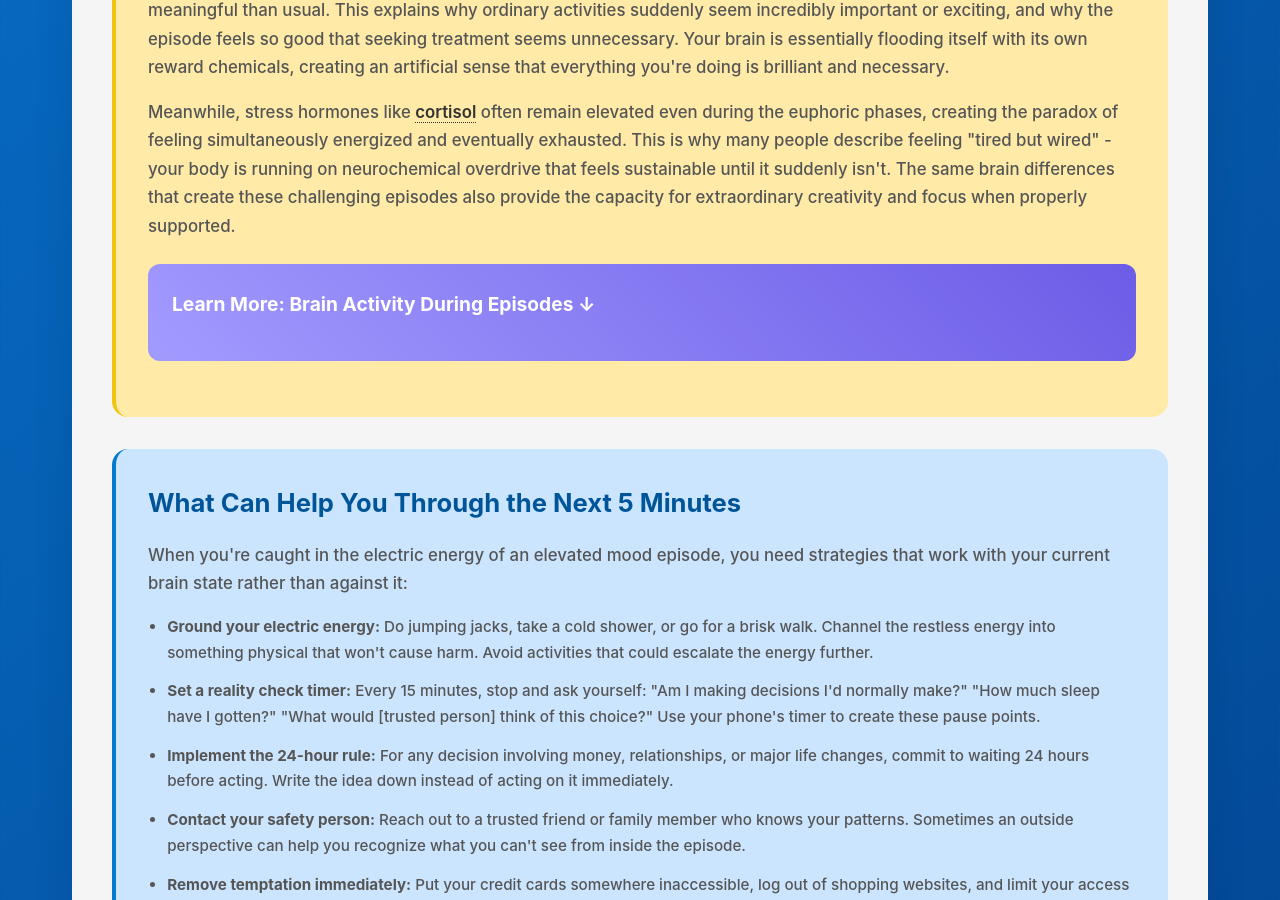
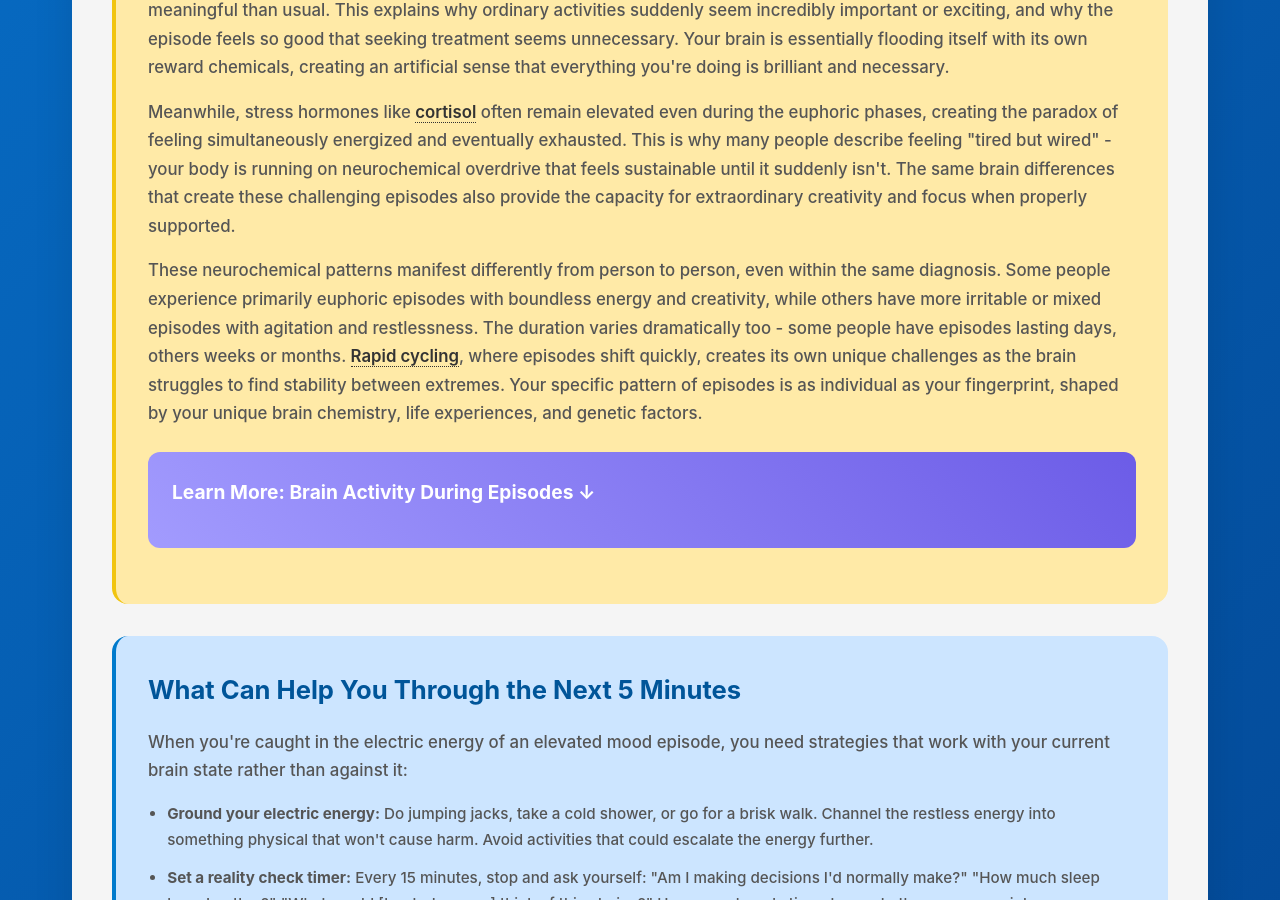
Before and after one commit to neurodivergent-survival-guide/neurodivergent-survival-guide, a Jekyll site: the page built from struggles/elevated-mood-periods.html, in a window 1280 px wide and 900 px high, scrolled down 2123 px. Built offline with Jekyll 4.4.1, drawn with Linux system fonts in a browser that asks for light colours.

Commit message:
Update elevated-mood-periods.html

```diff
--- a/struggles/elevated-mood-periods.html
+++ b/struggles/elevated-mood-periods.html
@@ -49,6 +49,8 @@ search_terms: ["manic episode", "too energetic", "can't slow down", "feeling too
         <p>The brain's <span class="jargon">reward system<span class="tooltip">Neural pathways that process pleasure, motivation, and reinforcement, becoming hyperactive during elevated mood episodes.</span></span> becomes hyperactive during these episodes, making everything feel more pleasurable and meaningful than usual. This explains why ordinary activities suddenly seem incredibly important or exciting, and why the episode feels so good that seeking treatment seems unnecessary. Your brain is essentially flooding itself with its own reward chemicals, creating an artificial sense that everything you're doing is brilliant and necessary.</p>
 
         <p>Meanwhile, stress hormones like <span class="jargon">cortisol<span class="tooltip">A hormone released during stress that can disrupt sleep and mood regulation when elevated for extended periods.</span></span> often remain elevated even during the euphoric phases, creating the paradox of feeling simultaneously energized and eventually exhausted. This is why many people describe feeling "tired but wired" - your body is running on neurochemical overdrive that feels sustainable until it suddenly isn't. The same brain differences that create these challenging episodes also provide the capacity for extraordinary creativity and focus when properly supported.</p>
+
+        <p>These neurochemical patterns manifest differently from person to person, even within the same diagnosis. Some people experience primarily euphoric episodes with boundless energy and creativity, while others have more irritable or mixed episodes with agitation and restlessness. The duration varies dramatically too - some people have episodes lasting days, others weeks or months. <span class="jargon">Rapid cycling<span class="tooltip">A pattern of bipolar disorder where four or more mood episodes occur within a 12-month period.</span></span>, where episodes shift quickly, creates its own unique challenges as the brain struggles to find stability between extremes. Your specific pattern of episodes is as individual as your fingerprint, shaped by your unique brain chemistry, life experiences, and genetic factors.</p>
 
         <div class="learn-more" onclick="toggleLearnMore(this)">
             <h3>Learn More: Brain Activity During Episodes ↓</h3>
```
